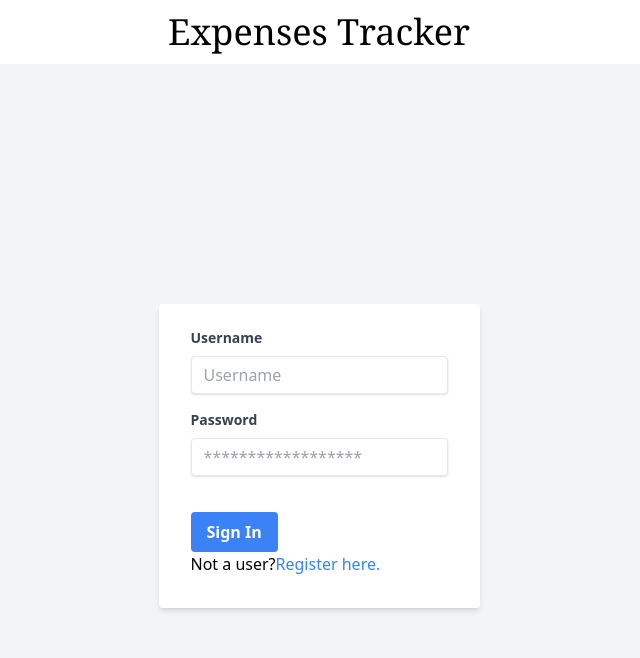
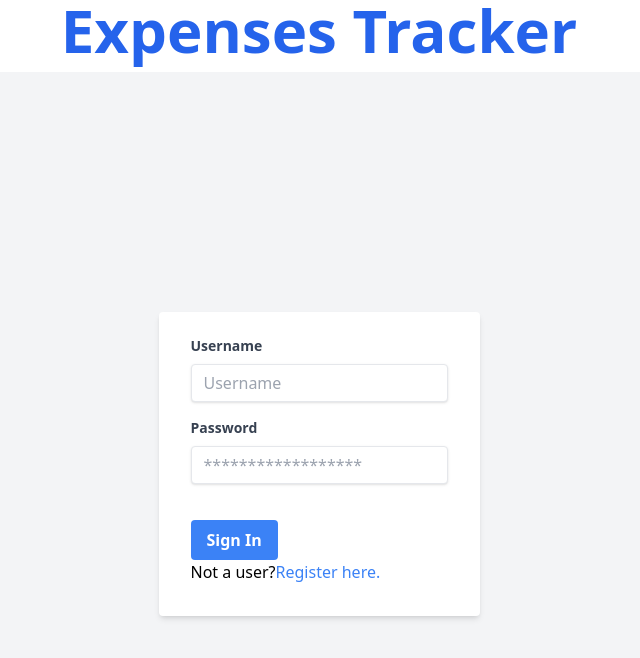
Before and after one commit to Ernesto-B/FullStack-Test, a React (Create React App) app in the folder expenses-tracker/: page /dashboard in a window 1280 px wide. Shown: the top 658 px of the page, without its empty margins (321-961 px from the left). Built offline with nearby package versions, Linux system fonts and the light colour scheme.

Commit message:
recent updates

```diff
--- a/expenses-tracker/src/App.js
+++ b/expenses-tracker/src/App.js
@@ -3,7 +3,6 @@ import React from "react";
 import { Routes, Route, useNavigate } from "react-router-dom";
 import Expenses from "./components/Expenses";
 import Income from "./components/Income";
-import Layout from "./components/Layout";
 import Login from "./components/Login";
 import RegistrationForm from "./components/RegistrationForm";
 
@@ -36,20 +35,20 @@ function App() {
             <>
               <h1
                 id="layoutTitle"
-                className="text-center text-4xl font-serif p-3"
+                className="text-4xl pb-3 text-center cursor-pointer lg:text-6xl font-bold text-blue-600 hover:text-blue-800 transition duration-300 ease-in-out"
               >
                 Expenses Tracker
               </h1>
               <div className="flex flex-col justify-center items-center h-screen space-y-4 bg-gray-100">
                 <button
                   onClick={() => navigate("/login")}
-                  className="bg-blue-500 hover:bg-blue-700 text-white font-bold py-4 px-8 rounded focus:outline-none focus:shadow-outline min-w-[200px]"
+                  className="bg-blue-500 hover:bg-blue-700 transition ease-out duration-300 text-white font-bold py-4 px-8 rounded focus:outline-none focus:shadow-outline min-w-[200px]"
                 >
                   Login
                 </button>
                 <button
                   onClick={() => navigate("/register")}
-                  className="bg-blue-500 hover:bg-blue-700 text-white font-bold py-4 px-8 rounded focus:outline-none focus:shadow-outline min-w-[200px]"
+                  className="bg-blue-500 hover:bg-blue-700 transition ease-out duration-300 text-white font-bold py-4 px-8 rounded focus:outline-none focus:shadow-outline min-w-[200px]"
                 >
                   Register
                 </button>
@@ -59,7 +58,13 @@ function App() {
         />
         <Route
           path="/dashboard"
-          element={isLoggedIn ? <Dashboard /> : <Login onLogin={handleLogin} />}
+          element={
+            isLoggedIn ? (
+              <Dashboard onLogout={handleLogout} />
+            ) : (
+              <Login onLogin={handleLogin} />
+            )
+          }
         />
         <Route path="/login" element={<Login onLogin={handleLogin} />} />
         <Route
--- a/expenses-tracker/src/components/Expenses.js
+++ b/expenses-tracker/src/components/Expenses.js
@@ -5,6 +5,8 @@ import Layout from "./Layout";
 function Expenses({ onLogout }) {
   const navigate = useNavigate();
   const [transactionName, setTransactionName] = useState("");
+  const [paymentMethod, setPaymentMethod] = useState("");
+  const [frequency, setFrequency] = useState("");
   const [cost, setCost] = useState(0);
   const [details, setDetails] = useState("");
 
--- a/expenses-tracker/src/components/Layout.js
+++ b/expenses-tracker/src/components/Layout.js
@@ -4,8 +4,7 @@ import ArrowForwardIosIcon from "@mui/icons-material/ArrowForwardIos";
 import ArrowBackIosNewIcon from "@mui/icons-material/ArrowBackIosNew";
 import Sidebar from "./Sidebar";
 function Layout({ onLogout }) {
-  const [isSidebarOpen, setIsSidebarOpen] = useState(true);
-  // ... existing code
+  const [isSidebarOpen, setIsSidebarOpen] = useState(false);
 
   const toggleSidebar = () => {
     setIsSidebarOpen(!isSidebarOpen);
--- a/expenses-tracker/src/components/Login.js
+++ b/expenses-tracker/src/components/Login.js
@@ -18,7 +18,10 @@ function Login({ onLogin }) {
 
   return (
     <>
-      <h1 id="layoutTitle" className="text-center text-4xl font-serif p-3">
+      <h1
+        id="layoutTitle"
+        className="text-4xl pb-3 text-center cursor-pointer lg:text-6xl font-bold text-blue-600 hover:text-blue-800 transition duration-300 ease-in-out"
+      >
         Expenses Tracker
       </h1>
       <div className="flex items-center justify-center h-screen bg-gray-100">
--- a/expenses-tracker/src/components/RegistrationForm.js
+++ b/expenses-tracker/src/components/RegistrationForm.js
@@ -23,7 +23,10 @@ function RegistrationForm({ onRegister }) {
 
   return (
     <>
-      <h1 id="layoutTitle" className="text-center text-4xl font-serif p-3">
+      <h1
+        id="layoutTitle"
+        className="text-4xl pb-3 text-center cursor-pointer lg:text-6xl font-bold text-blue-600 hover:text-blue-800 transition duration-300 ease-in-out"
+      >
         Expenses Tracker
       </h1>
       <div className="flex items-center justify-center h-screen bg-gray-100">
```
